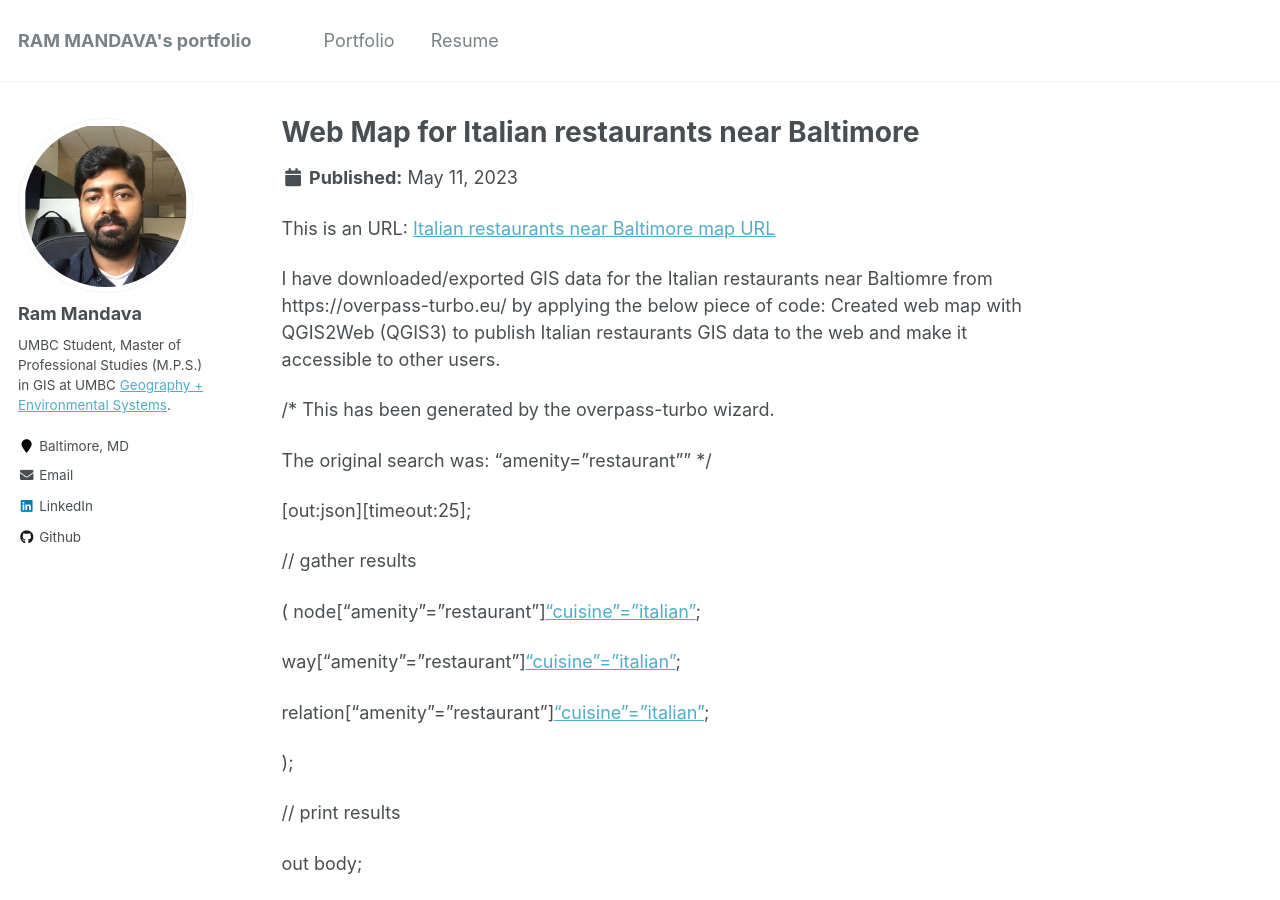
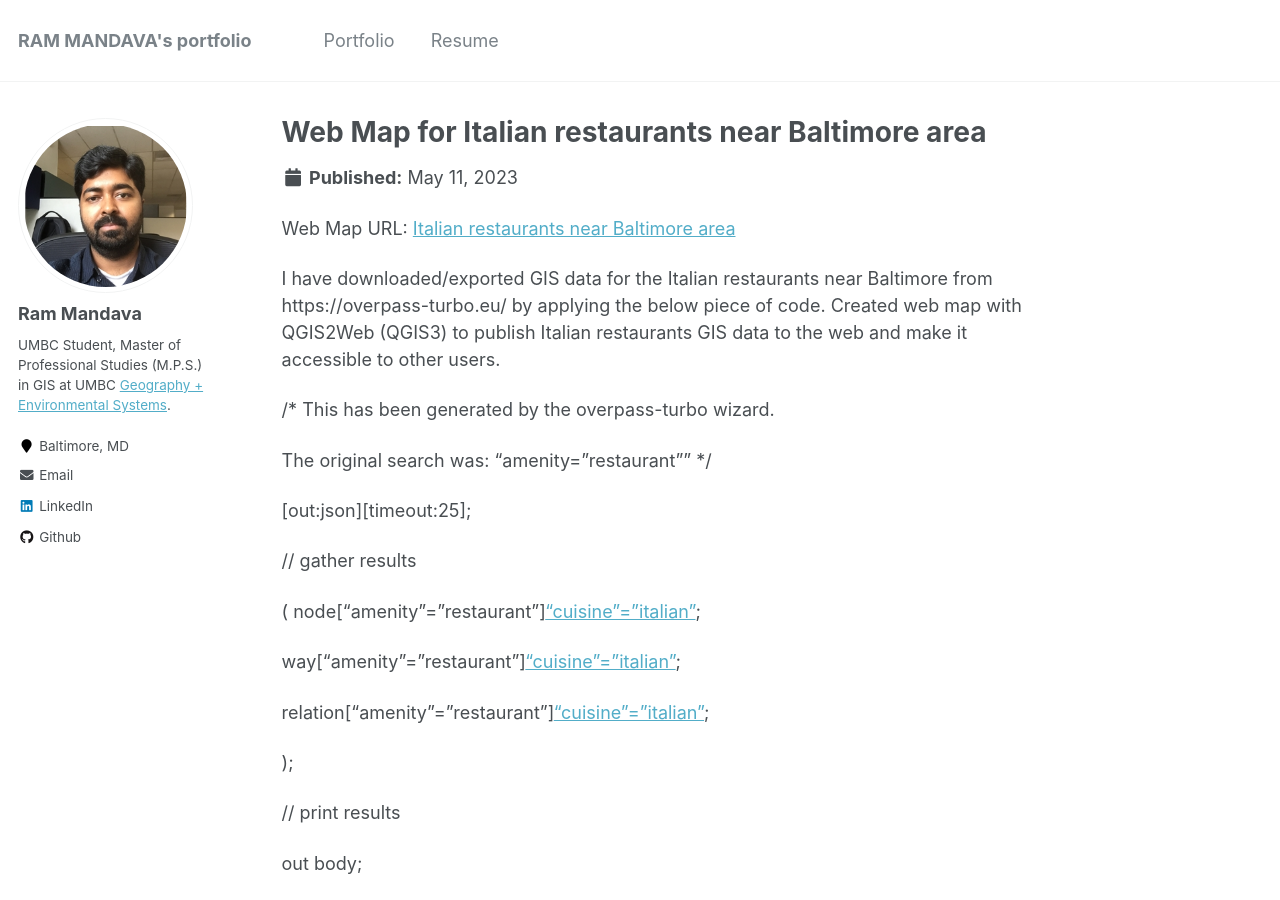
Before and after one commit to mandavaram/mandavaram.github.io, a Jekyll site: the page built from _portfolio/portfolio-1.md, in a window 1280 px wide and 900 px high. Built offline with Jekyll 4.4.1, drawn with Linux system fonts in a browser that asks for light colours.

Commit message:
Update portfolio-1.md

```diff
--- a/_portfolio/portfolio-1.md
+++ b/_portfolio/portfolio-1.md
@@ -1,15 +1,15 @@
 ---
-title: "Web Map for Italian restaurants near Baltimore"
-excerpt: "Created Web Map with QGIS2Web (QGIS3) for finding Italian restaurants near Baltimore <br/>
+title: "Web Map for Italian restaurants near Baltimore area"
+excerpt: "Created Web Map with QGIS2Web (QGIS3) for finding Italian restaurants near Baltimore area<br/>
 <br/>
 <img src='/images/Italian_Restaurants_near_Baltimore.png'>"
 collection: portfolio
 ---
 
-This is an URL:
-[Italian restaurants near Baltimore map URL](https://italianrestaurant.s3.amazonaws.com/qgis2web_2023_05_10-16_32_12_096332/index.html#10/39.4008/-76.4407)
+Web Map URL:
+[Italian restaurants near Baltimore area](https://italianrestaurant.s3.amazonaws.com/qgis2web_2023_05_10-16_32_12_096332/index.html#10/39.4008/-76.4407)
 
-I have downloaded/exported GIS data for the Italian restaurants near Baltiomre from https://overpass-turbo.eu/ by applying the below piece of code:
+I have downloaded/exported GIS data for the Italian restaurants near Baltimore from https://overpass-turbo.eu/ by applying the below piece of code.
 Created web map with QGIS2Web (QGIS3) to publish Italian restaurants GIS data to the web and make it accessible to other users.
 
 /*
```
